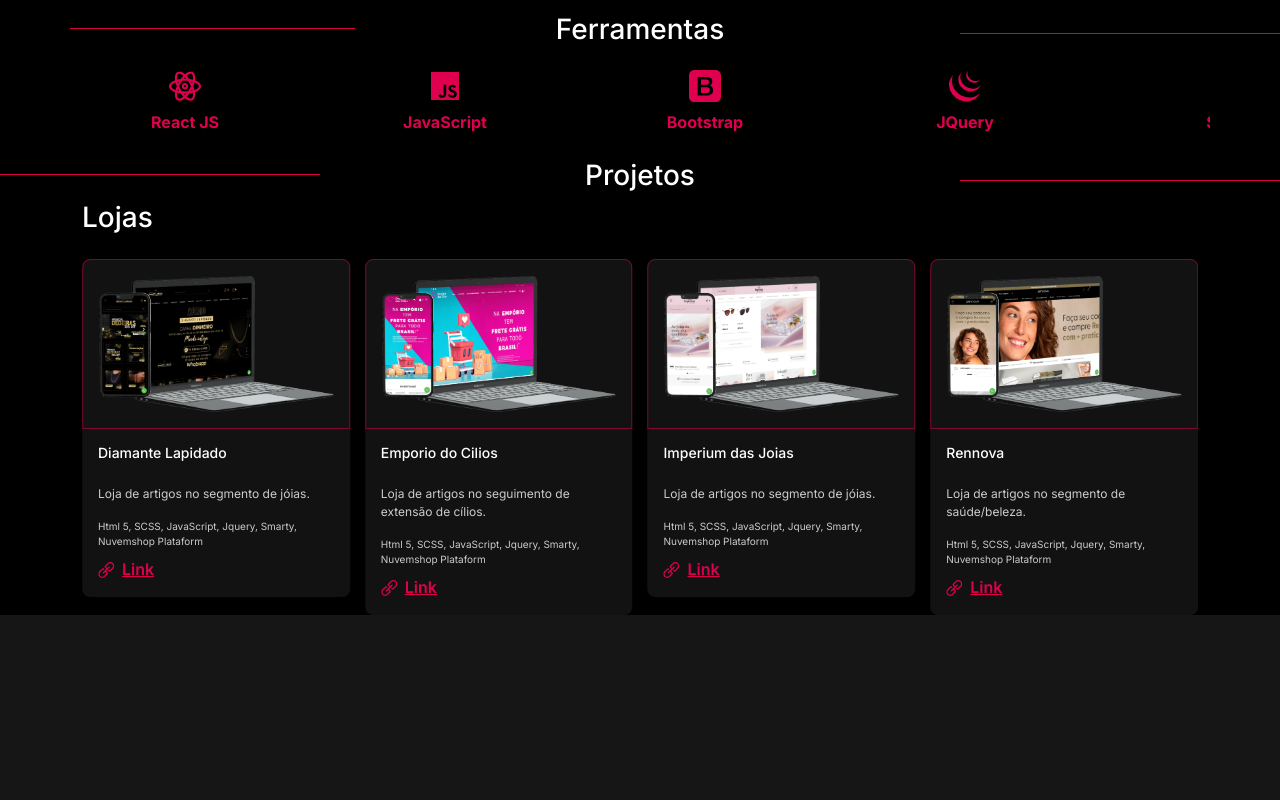
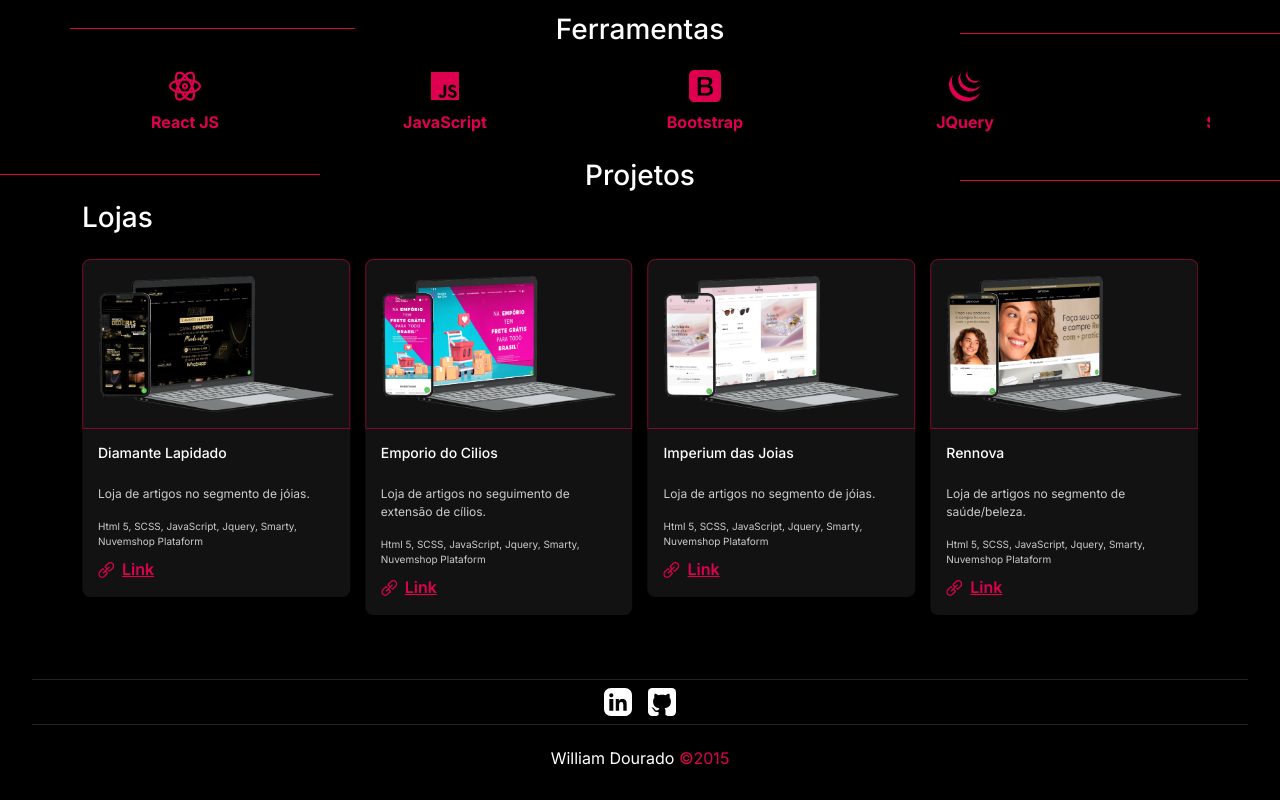
Before and after one commit to WillDFz/react-portfolio, a Next.js app: page / in a window 1280 px wide. Shown: the part 724-1524 px from the top of the page. Before the commit the page ends 1339 px from the top, so only its background shows below. Built offline with nearby package versions, Linux system fonts and the light colour scheme.

Commit message:
Feat: Footer

```diff
--- a/pages/_app.js
+++ b/pages/_app.js
@@ -1,4 +1,4 @@
-import '../styles/globals.css'
+import '../styles/globals.scss'
 
 function MyApp({ Component, pageProps }) {
   return <Component {...pageProps} />
--- a/pages/index.js
+++ b/pages/index.js
@@ -3,9 +3,10 @@ import Header from "../src/components/UI/Header";
 import Introduction from "../src/components/Sections/Introduction";
 
 // bootstrap css
-import 'bootstrap/dist/css/bootstrap.min.css';
+import "bootstrap/dist/css/bootstrap.min.css";
 import Skills from "../src/components/Sections/Skills";
 import Projects from "../src/components/Sections/Projects";
+import Footer from "./../src/components/UI/Footer/index";
 
 export default function Home() {
     return (
@@ -19,9 +20,10 @@ export default function Home() {
                 <link rel="icon" href="/favicon.ico" />
             </Head>
             <Header />
-            <Introduction/>
-            <Skills/>
-            <Projects/>
+            <Introduction />
+            <Skills />
+            <Projects />
+            <Footer />
         </>
     );
 }
--- /dev/null
+++ b/src/components/UI/Footer/index.jsx
@@ -0,0 +1,22 @@
+import { Container, Col, Row } from "react-bootstrap";
+import SocialLinks from "../../SocialLinks";
+import styles from "./styles.module.scss";
+
+const Footer = () => {
+    return (
+        <section className={`${styles.footer}`}>
+            <Container fluid className="pt-5">
+                <Row>
+                    <Col xs={12} className="px-0">
+                        <SocialLinks />
+                    </Col>
+                    <Col className="text-center py-4">
+                        <h6 className={`${styles.footNote}`}>William Dourado <span>©2015</span></h6>
+                    </Col>
+                </Row>
+            </Container>
+        </section>
+    );
+};
+
+export default Footer;
--- /dev/null
+++ b/src/components/UI/Footer/styles.module.scss
@@ -0,0 +1,12 @@
+.footer {
+    background: #000000;
+
+    .footNote {
+        color: #fff;
+        font-weight: 400;
+
+        span {
+            color: #de004e;
+        }
+    }
+}
--- a/styles/globals.css
+++ b/styles/globals.scss
@@ -6,8 +6,8 @@ body {
   margin: 0;
   font-family: -apple-system, BlinkMacSystemFont, Segoe UI, Roboto, Oxygen,
     Ubuntu, Cantarell, Fira Sans, Droid Sans, Helvetica Neue, sans-serif;
-    background-color: #161616;
-    transition: 1s;
+  background-color: #161616;
+  transition: 1s;
 }
 
 a {
@@ -18,9 +18,15 @@ a {
 * {
   font-family: 'Inter', sans-serif;
   box-sizing: border-box;
+
+  img,
+  svg {
+
+    user-select: none !important;
+  }
 }
 
-.btn{
+.btn {
   border: none !important;
 }
 
@@ -28,6 +34,7 @@ a {
   html {
     color-scheme: dark;
   }
+
   body {
     color: white;
     background: black;
```
